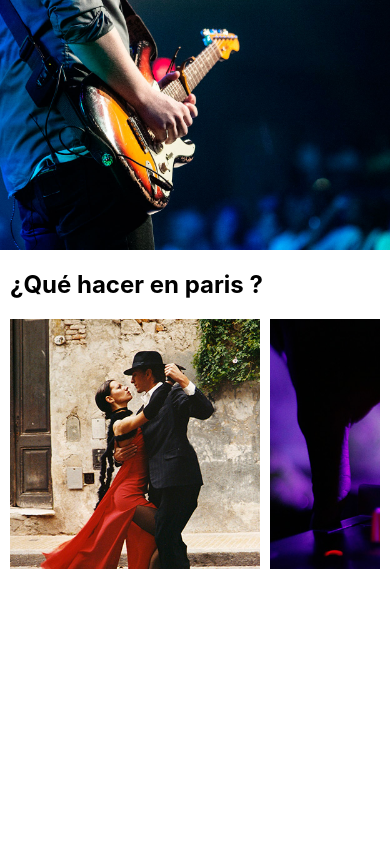
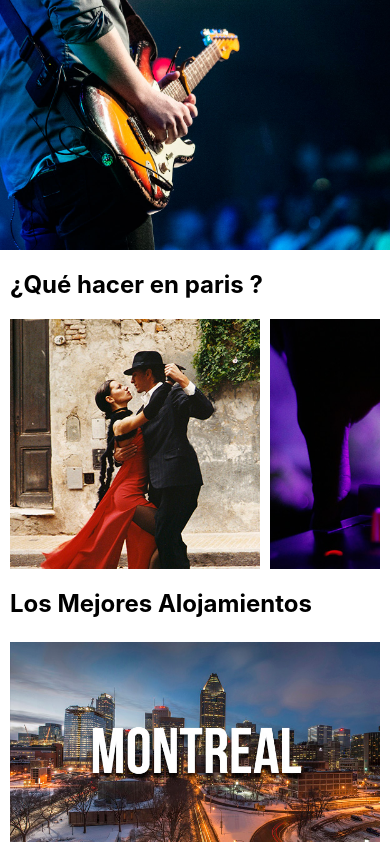
Before and after one commit to Jafmatute/React-Native-CLI, a React Native app: screen / in a window 390 px wide. Built offline with nearby package versions, Linux system fonts and the light colour scheme.

Commit message:
Adding a list of images

```diff
--- a/App.js
+++ b/App.js
@@ -7,13 +7,12 @@
 const App = () => {
   return (
     <>
-      <View>
+      <ScrollView>
         <View style={{flexDirection: 'row'}}>
           <Image
             style={styles.banner}
             source={require('./assets/img/bg.jpg')}
           />
-        </View>
         </View>
 
         <View style={styles.contenedor}>
@@ -46,7 +45,30 @@
               />
             </View>
           </ScrollView>
+
+          <Text style={styles.titulo}>Los Mejores Alojamientos</Text>
+          <View>
+            <View>
+              <Image
+                style={styles.mejores}
+                source={require('./assets/img/mejores1.jpg')}
+              />
             </View>
+            <View>
+              <Image
+                style={styles.mejores}
+                source={require('./assets/img/mejores2.jpg')}
+              />
+            </View>
+            <View>
+              <Image
+                style={styles.mejores}
+                source={require('./assets/img/mejores3.jpg')}
+              />
+            </View>
+          </View>
+        </View>
+      </ScrollView>
     </>
   );
 };
@@ -69,6 +91,12 @@
     height: 250,
     marginRight: 10,
   },
+  //sin flexbox
+  mejores: {
+    width: '100%',
+    height: 200,
+    marginVertical: 4,
+  },
 });
 
 export default App;
```
Lines whose indentation alone changed are shown as unchanged.
